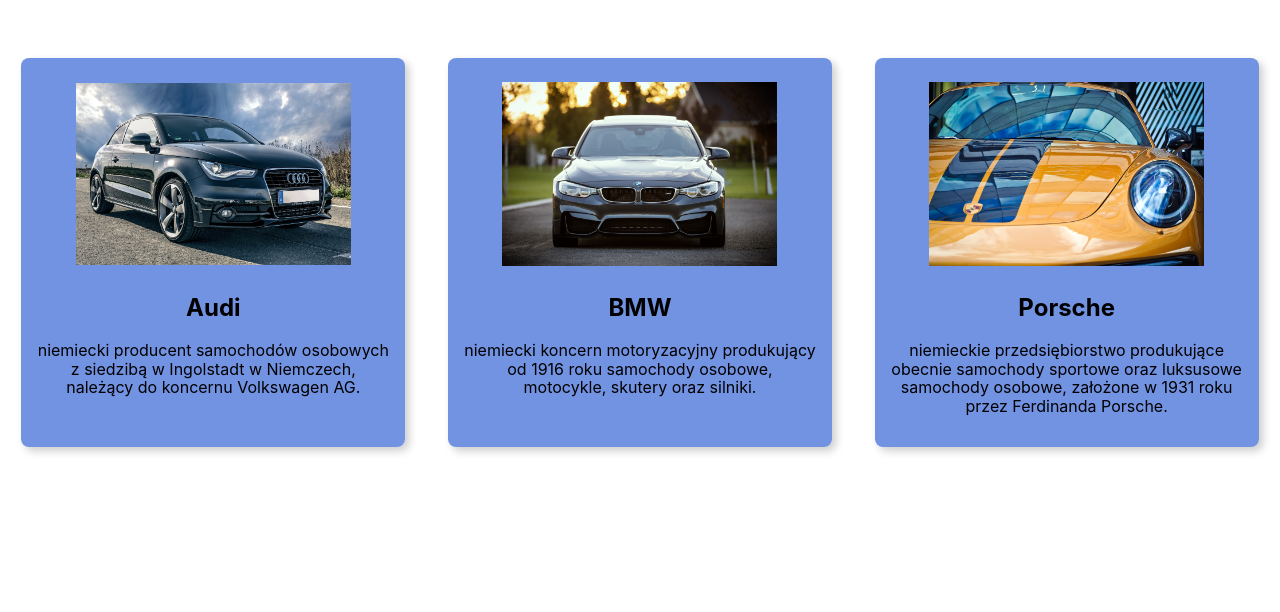
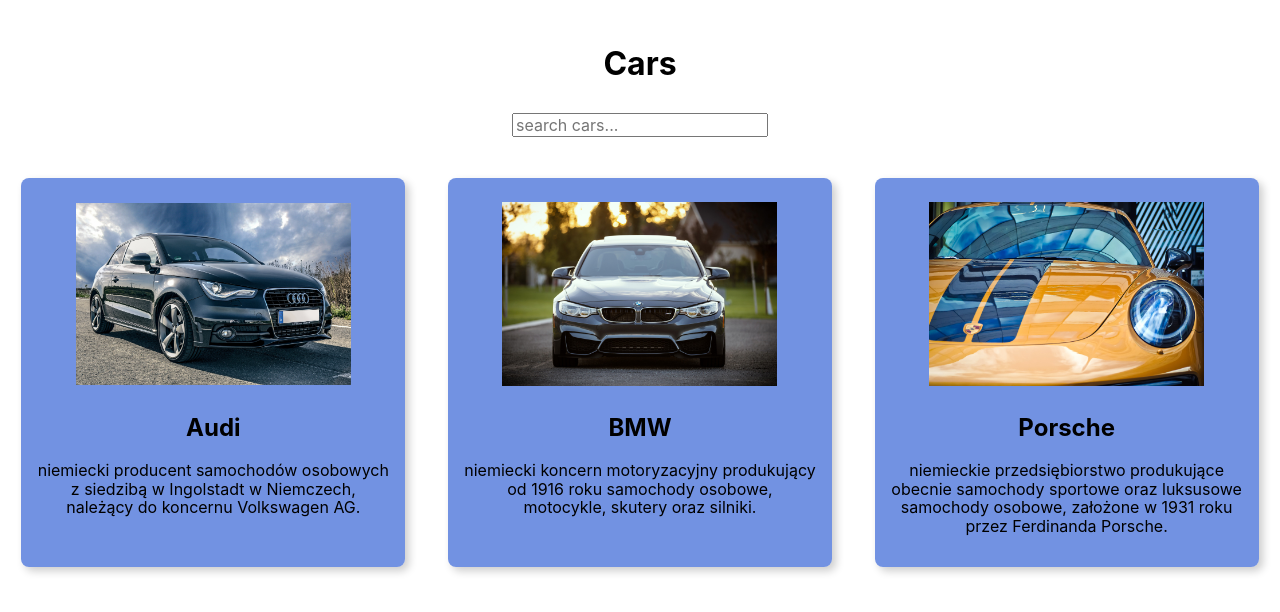
Before and after one commit to sebb94/react-app, a React (Create React App) app: page / in a window 1280 px wide. Shown: the top 612 px of the page. Built offline with nearby package versions, Linux system fonts and the light colour scheme.

Commit message:
create searchbox, app.js

```diff
--- /dev/null
+++ b/src/App.js
@@ -0,0 +1,48 @@
+import { React, Component } from 'react';
+import CarsList from './CarsList'
+import { cars } from './Cars'
+import SearchBox from './SearchBox'
+
+class App extends Component {
+
+ constructor(){
+     super()
+     this.state = {
+        cars : cars,
+        searchField: ''
+     }
+ }
+
+ onSearchChange = (event) => {
+     this.setState({ searchField : event.target.value })
+
+ }
+
+ render() {
+    const filterCars = this.state.cars.filter(car =>{
+        return car.name.toLowerCase().includes(this.state.searchField.toLowerCase())
+
+    })
+    if(filterCars.length > 0){
+        return (
+            <div id="app" className="tc">
+                <h1>Cars</h1>
+                <SearchBox searchChange={this.onSearchChange} />
+                <CarsList cars={filterCars} />
+            </div>
+        )
+     }
+    else{
+        return (
+            <div id="app" className="tc">
+                <h1>Cars</h1>
+                <SearchBox searchChange={this.onSearchChange} />
+                <h1>No results</h1>
+            </div>
+        )
+    }
+
+ }
+}
+
+export default App
--- /dev/null
+++ b/src/SearchBox.js
@@ -0,0 +1,16 @@
+import React from 'react'
+
+const SearchBox = ( {searchField, searchChange}) => {
+    return(
+        <div className="pa2">
+            <input
+            type="search"
+            placeholder="search cars..."
+            onChange = {searchChange}
+            />
+
+        </div>
+    );
+}
+
+export default SearchBox;
--- a/src/index.css
+++ b/src/index.css
@@ -14,6 +14,7 @@
 
 .image-main{
   width: 30%;
+  min-width: 340px;
   background-color: #053dcc8f;
 }
 
--- a/src/index.js
+++ b/src/index.js
@@ -1,19 +1,14 @@
 import React from 'react';
 import ReactDOM from 'react-dom';
+import App from './App';
 import './index.css';
-import CarsList from './CarsList'
 import 'tachyons'
-import { cars } from './Cars'
 
 ReactDOM.render(
   <React.StrictMode>
     <div id="main">
-      <CarsList cars={cars}/>
+      <App />
     </div>
   </React.StrictMode>,
   document.getElementById('root')
 );
-
-// If you want to start measuring performance in your app, pass a function
-// to log results (for example: reportWebVitals(console.log))
-// or send to an analytics endpoint. Learn more: https://bit.ly/CRA-vitals
```
